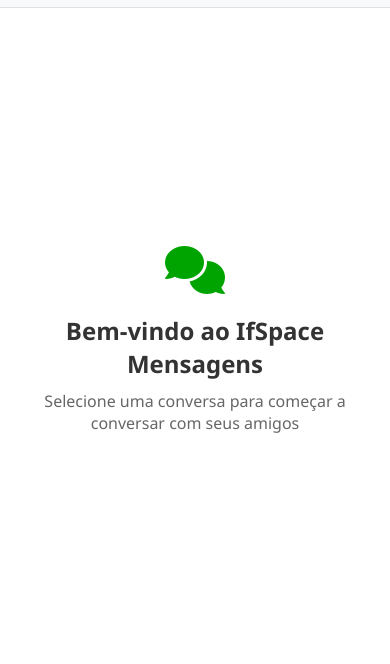
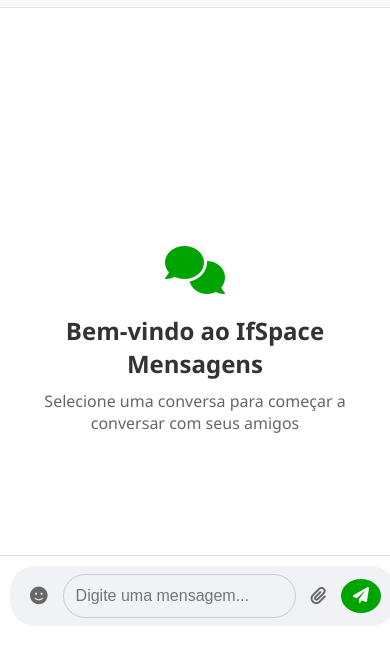
Before and after one commit to Red-Imortais2310/IfSpaceCursor, a plain HTML site: page mensagens.html in a window 390 px wide. Shown: the part 208-872 px from the top of the page. Drawn offline with Linux system fonts and the light colour scheme.

Commit message:
Modificação na imagem do usuario e label para enviar msg

```diff
--- a/styles/mensagens.css
+++ b/styles/mensagens.css
@@ -386,9 +386,12 @@
 .message-avatar {
     width: 40px !important;
     height: 40px !important;
-    border-radius: 50%;
-    object-fit: cover;
+    min-width: 40px !important;
+    max-width: 40px !important;
+    border-radius: 50% !important;
+    object-fit: cover !important;
     border: 2px solid #ddd;
+    flex-shrink: 0;
 }
 
 .message-avatar-container {
@@ -397,6 +400,7 @@
     align-items: center;
     gap: 4px;
     min-width: 50px;
+    flex-shrink: 0;
 }
 
 .sender-name-in-message {
@@ -409,4 +413,26 @@
     text-overflow: ellipsis;
     white-space: nowrap;
 }
+
+/* Garante que o input de mensagem sempre apareça */
+#chatInput {
+    display: flex !important;
+    position: fixed !important;
+    bottom: 0 !important;
+    left: 0 !important;
+    right: 0 !important;
+    background: white;
+    padding: 10px;
+    border-top: 1px solid #ddd;
+    z-index: 1000;
 }
+
+#messageInput {
+    flex: 1;
+    padding: 12px;
+    border: 1px solid #ccc;
+    border-radius: 25px;
+    outline: none;
+    font-size: 1em;
+}
+}
```
